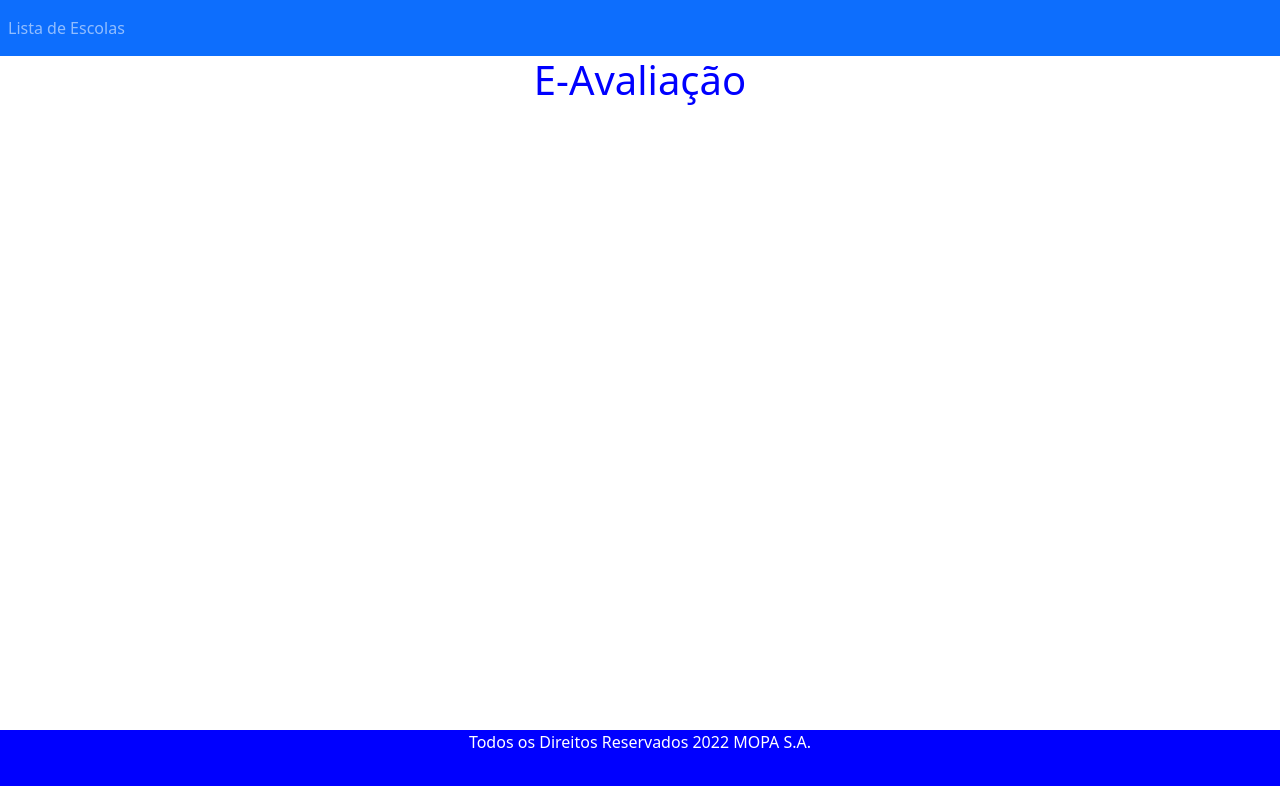
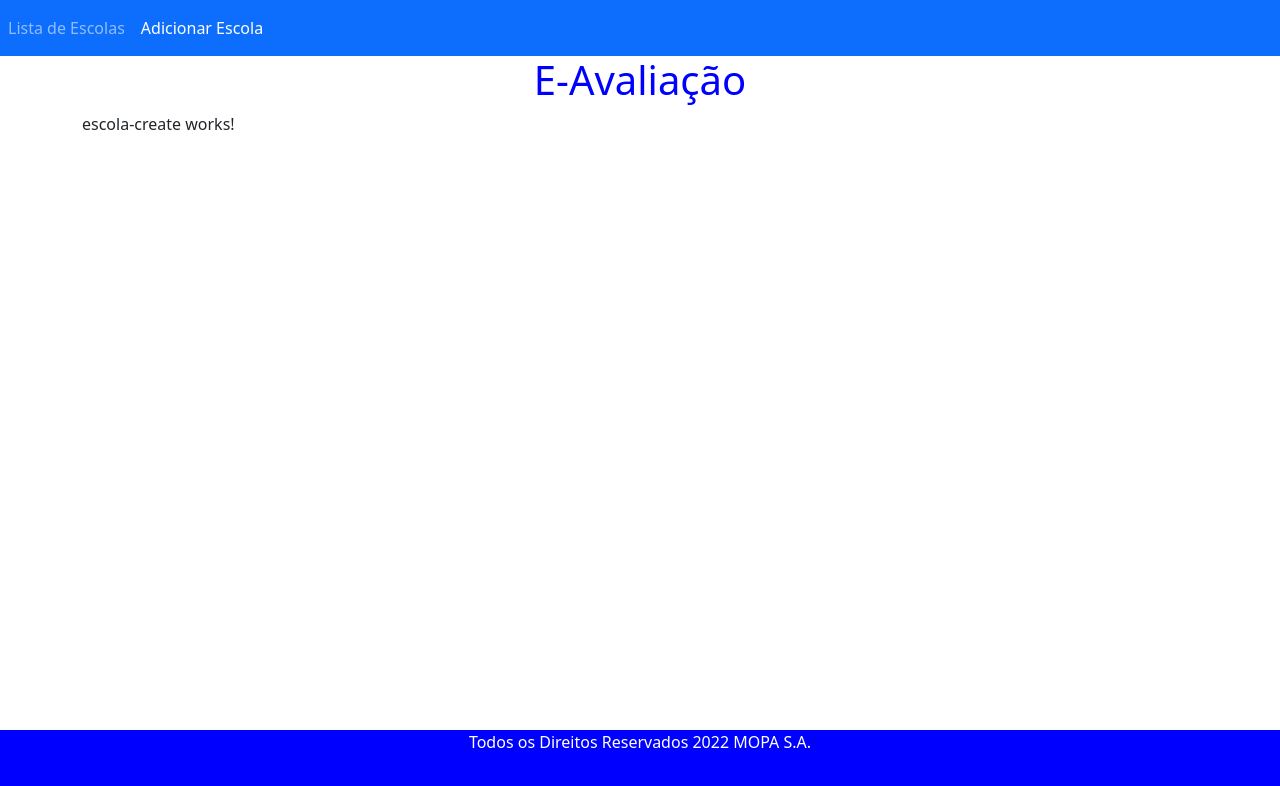
Before and after one commit to cmsjulio/angular-front, an Angular app: page /escola-create in a window 1280 px wide. Before the commit this address led to /. Shown: the top 786 px of the page. Built offline with nearby package versions, Linux system fonts and the light colour scheme.

Commit message:
Novo link adicinoado para Adicionar Escolas.

```diff
--- a/src/app/app-routing.module.ts
+++ b/src/app/app-routing.module.ts
@@ -1,9 +1,11 @@
 import { NgModule } from '@angular/core';
 import { RouterModule, Routes } from '@angular/router';
+import { EscolaCreateComponent } from './escola-create/escola-create.component';
 import { EscolaListComponent } from './escola-list/escola-list.component';
 
 const routes: Routes = [
   {path: 'escolas', component: EscolaListComponent},
+  {path: 'escola-create', component: EscolaCreateComponent},
   {path: '', redirectTo: 'escolas', pathMatch: 'full'}
 ];
 
--- a/src/app/app.component.html
+++ b/src/app/app.component.html
@@ -2,6 +2,9 @@
     <ul class = "navbar-nav">
         <li class = "nav-item">
             <a routerLink="escolas" routerLinkActive="active" class="nav-link"> Lista de Escolas </a>
+        </li>
+        <li class = "nav-item">
+            <a routerLink="escola-create" routerLinkActive="active" class="nav-link"> Adicionar Escola </a>
         </li>
     </ul>
 </nav>
--- a/src/app/app.module.ts
+++ b/src/app/app.module.ts
@@ -4,11 +4,13 @@ import { HttpClientModule } from '@angular/common/http'
 import { AppRoutingModule } from './app-routing.module';
 import { AppComponent } from './app.component';
 import { EscolaListComponent } from './escola-list/escola-list.component';
+import { EscolaCreateComponent } from './escola-create/escola-create.component';
 
 @NgModule({
   declarations: [
     AppComponent,
-    EscolaListComponent
+    EscolaListComponent,
+    EscolaCreateComponent
   ],
   imports: [
     BrowserModule,
--- /dev/null
+++ b/src/app/escola-create/escola-create.component.html
@@ -0,0 +1 @@
+<p>escola-create works!</p>
--- /dev/null
+++ b/src/app/escola-create/escola-create.component.ts
@@ -0,0 +1,15 @@
+import { Component, OnInit } from '@angular/core';
+
+@Component({
+  selector: 'app-escola-create',
+  templateUrl: './escola-create.component.html',
+  styleUrls: ['./escola-create.component.css']
+})
+export class EscolaCreateComponent implements OnInit {
+
+  constructor() { }
+
+  ngOnInit(): void {
+  }
+
+}
```
Also changed, not shown: src/app/escola-create/escola-create.component.css (added), 1 other file (tests, documents, lock files or other folders).
